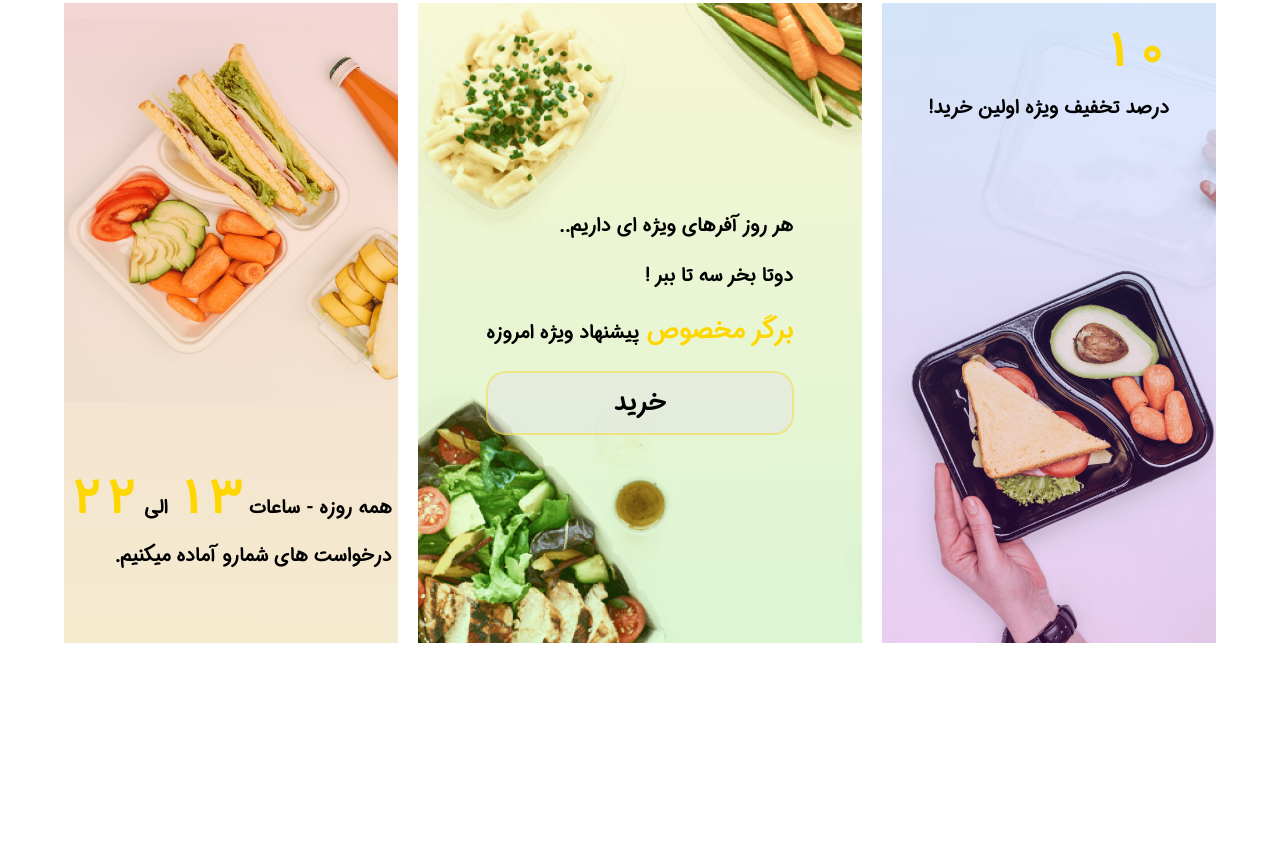
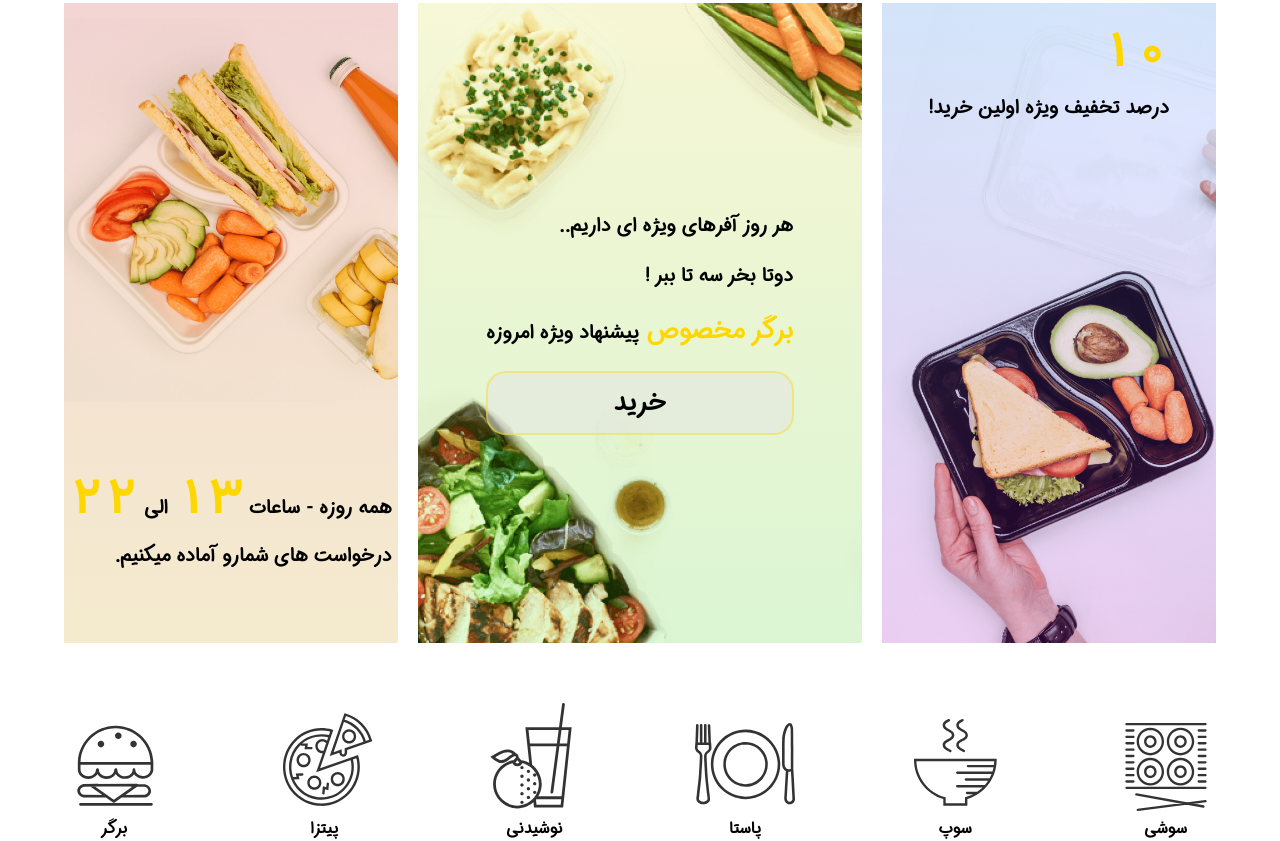
Before and after one commit to hossein-rg/burgerweb, a website: page source/index.html in a window 1280 px wide. Shown: the part 2034-2875 px from the top of the page. Before the commit the page ends 2677 px from the top, so only its background shows below. Drawn offline with Linux system fonts and the light colour scheme.

Commit message:
set basic section 5

```diff
--- a/source/index.html
+++ b/source/index.html
@@ -174,7 +174,36 @@
                 <p><b>10</b> درصد تخفیف ویژه اولین خرید!</p>
             </div>
         </div>
-        <script src="./js/tA4-js.js"></script>
+    </div>
+    <div class="section5">
+        <ul class="section5-listpicture">
+            <li>
+                <img data-picSec5="1" src="image/img/sec5/Frame-1-sec5.svg" alt="">
+                <p>برگر</p>
+            </li>
+            <li>
+                <img data-picSec5="2" src="image/img/sec5/Frame-2-sec5.svg" alt="">
+                <p>پیتزا</p>
+            </li>
+            <li>
+                <img data-picSec5="3" src="image/img/sec5/Frame-3-sec5.svg" alt="">
+                <p>نوشیدنی</p>
+            </li>
+            <li>
+                <img data-picSec5="4" src="image/img/sec5/Frame-4-sec5.svg" alt="">
+                <p>پاستا</p>
+            </li>
+            <li>
+                <img data-picSec5="5" src="image/img/sec5/Frame-5-sec5.svg" alt="">
+                <p>سوپ</p>
+            </li>
+            <li>
+                <img data-picSec5="6" src="image/img/sec5/Frame-6-sec5.svg" alt="">
+                <p>سوشی</p>
+            </li>
+        </ul>
+    </div>
+    <script src="./js/tA4-js.js"></script>
 </body>
 
 </html>
--- a/source/js/tA4-js.js
+++ b/source/js/tA4-js.js
@@ -115,4 +115,35 @@ observer_sec3img1.observe(img1section3);
 observer_sec3img2.observe(img2section3);
 observer_sec3img3.observe(img3section3);
 
-//
+//section5
+let bankSec5 = {
+srcMain : ["image/img/sec5/Frame-1-sec5.svg",
+           "image/img/sec5/Frame-2-sec5.svg",
+           "image/img/sec5/Frame-3-sec5.svg",
+           "image/img/sec5/Frame-4-sec5.svg",
+           "image/img/sec5/Frame-5-sec5.svg",
+           "image/img/sec5/Frame-6-sec5.svg"],
+srcHover:["image/img/sec5/Frame-1-sec5-hover.svg",
+          "image/img/sec5/Frame-2-sec5-hover.svg",
+          "image/img/sec5/Frame-3-sec5-hover.svg",
+          "image/img/sec5/Frame-4-sec5-hover.svg",
+          "image/img/sec5/Frame-5-sec5-hover.svg",
+          "image/img/sec5/Frame-6-sec5-hover.svg"]
+}
+const boxlistSec5 = document.querySelector('.section5-listpicture');
+const imgSec5 = document.querySelectorAll('.section5-listpicture li img');
+
+boxlistSec5.addEventListener('click',function(e){
+  if(e.srcElement.nodeName == 'IMG'){
+    let dataWhat = e.target.dataset.picsec5;
+    imgSec5[dataWhat-1].src = bankSec5.srcHover[dataWhat-1];
+    e.target.dataset.picsec5 = '10';
+    imgSec5.forEach(function(e){
+      if(e.dataset.picsec5 < 7){
+      e.src = bankSec5.srcMain[e.dataset.picsec5-1];
+      }
+    })
+    e.target.dataset.picsec5 = dataWhat;
+  }
+  else return;
+})
--- /dev/null
+++ b/source/sass/_pages/_section5.scss
@@ -0,0 +1,42 @@
+.section5 {
+    width: 100%;
+    margin-top: 6rem;
+    font-family: font2;
+    overflow-x: auto;
+
+    &-listpicture {
+        width: 100%;
+        display: flex;
+        justify-content: space-between;
+        list-style: none;
+        gap: 3rem;
+
+        li {
+            text-align: center;
+            position: relative;
+
+            p {
+                margin-top: 0.5rem;
+            }
+
+            img {
+                cursor: pointer;
+                width: 10rem;
+            }
+        }
+    }
+}
+
+@media screen and (max-width: 650px) {
+    .section5 {
+        &-listpicture {
+            justify-content: flex-start;
+
+            li {
+                img {
+                    width: 15vw;
+                }
+            }
+        }
+    }
+}
--- a/source/sass/tA4-sass.scss
+++ b/source/sass/tA4-sass.scss
@@ -7,6 +7,7 @@
 @import '_pages/section2';
 @import '_pages/section3';
 @import '_pages/section4';
+@import '_pages/section5';
 
 @import '_components/button';
 
```
Also changed, not shown: source/css/tA4-css.css, source/image/img/sec5/Frame-1-sec5-hover.svg (added), source/image/img/sec5/Frame-1-sec5.svg (added), source/image/img/sec5/Frame-2-sec5-hover.svg (added), source/image/img/sec5/Frame-2-sec5.svg (added), source/image/img/sec5/Frame-4-sec5-hover.svg (added), source/image/img/sec5/frame-3-sec5-hover.svg (added), source/image/img/sec5/frame-3-sec5.svg (added), source/image/img/sec5/frame-4-sec5.svg (added), source/image/img/sec5/frame-5-sec5-hover.svg (added), source/image/img/sec5/frame-5-sec5.svg (added), source/image/img/sec5/frame-6-sec5-hover.svg (added), source/image/img/sec5/frame-6-sec5.svg (added).
